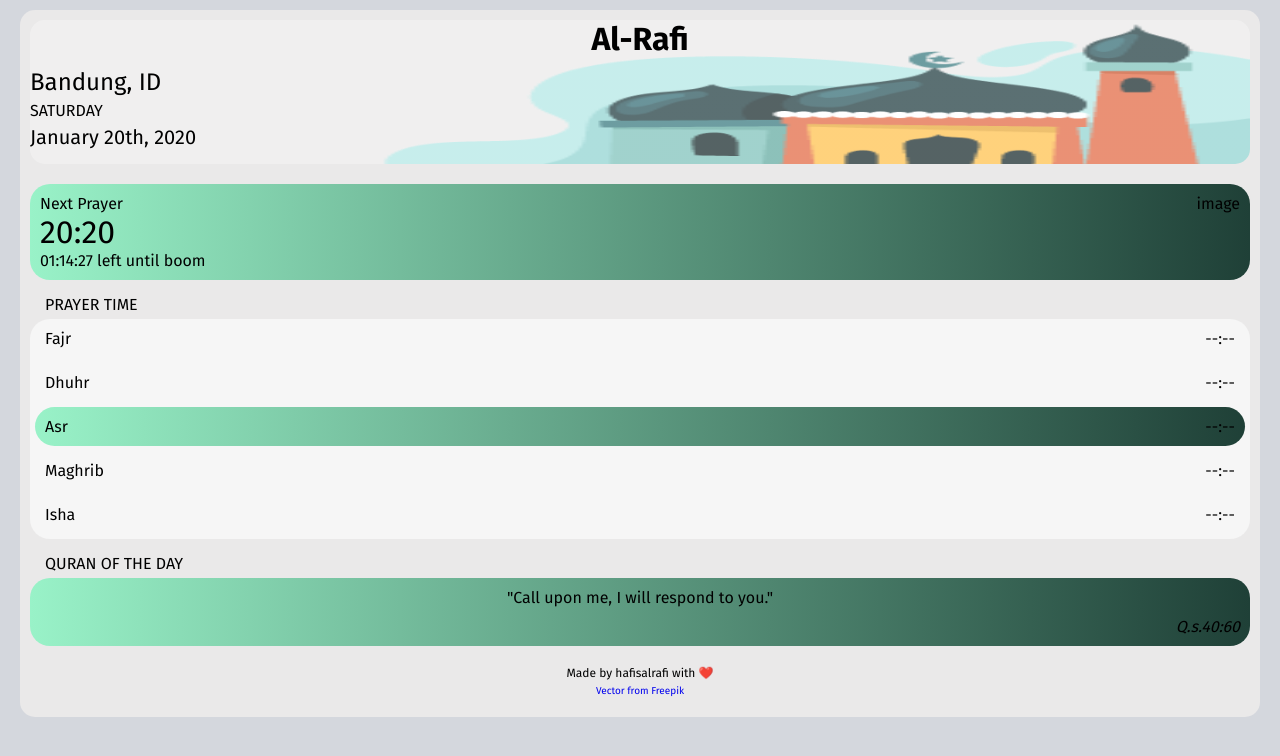
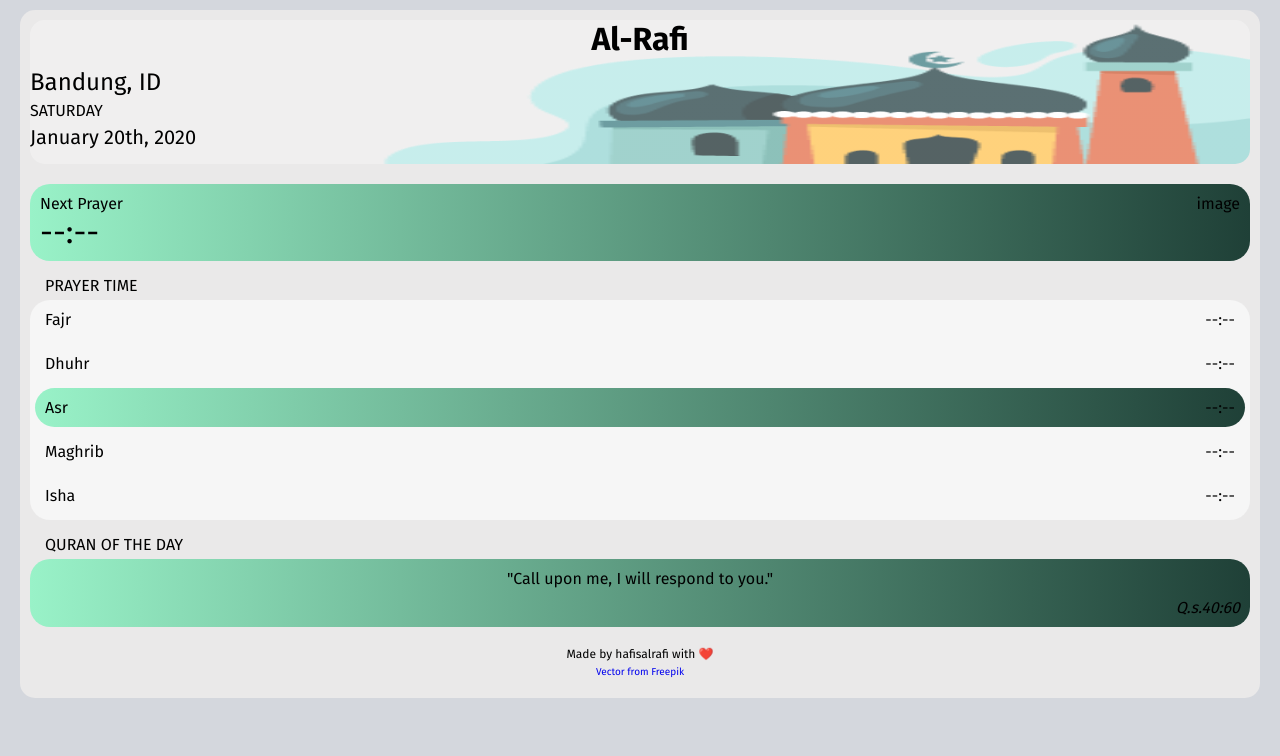
Before and after one commit to alrafi/prayertime, a website built with webpack: page src/index.html in a window 1280 px wide. Built offline with nearby package versions, Linux system fonts and the light colour scheme; no server answers.

Commit message:
update html file

```diff
--- a/src/index.html
+++ b/src/index.html
@@ -20,14 +20,14 @@
         <div class="main-time">
           <div class="time-info">
             <p>Next Prayer</p>
-            <p class="time-next">20:20</p>
+            <p class="time-next">--:--</p>
           </div>
           <div class="image">
             <p>image</p>
           </div>
         </div>
         <div class="time-left">
-          <p>01:14:27 left until boom</p>
+          <p class="countdown"></p>
         </div>
       </div>
       <p class="info-title">PRAYER TIME</p>
```
Also changed, not shown: dist/index.html.
